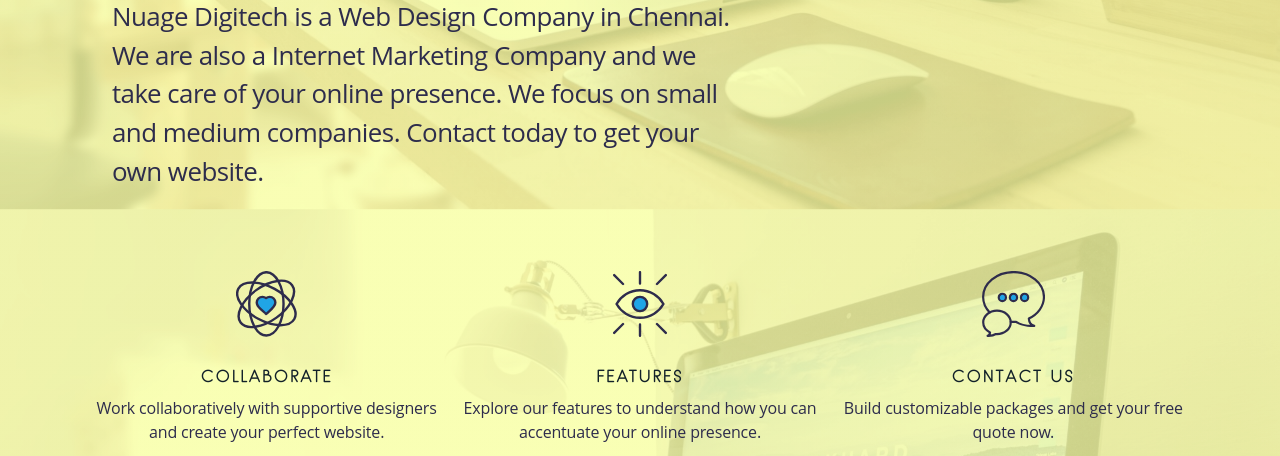
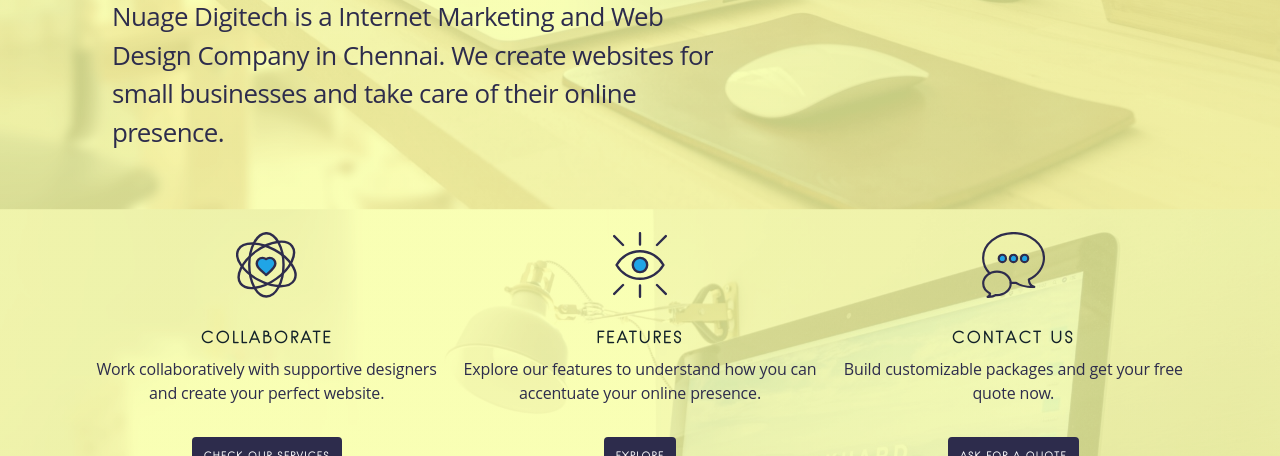
Before and after one commit to nuagedigitech/Nuage-PWA-Static, a plain HTML site: page index.html in a window 1280 px wide. Shown: the part 644-1100 px from the top of the page. Drawn offline with nearby package versions, Linux system fonts and the light colour scheme; a script that the page names is missing.

Commit message:
Commit (A3h) 17-06-2020

```diff
--- a/index.html
+++ b/index.html
@@ -14,9 +14,9 @@
     </script>
   <meta charset="utf-8">
   <title>Web design company in Chennai | NUAGE DIGITECH</title>
-  <meta content="Nuage Digitech is a Web Design and Internet Marketing Company from Chennai. We create websites for small businesses. Contact us and grow your business online." name="description">
+  <meta content="Nuage Digitech is a Internet Marketing and Web Design Company in Chennai. We create websites for small businesses. Contact us and grow your business online." name="description">
   <meta content="Web design company in Chennai | NUAGE DIGITECH" property="og:title">
-  <meta content="Nuage Digitech is a Web Design and Internet Marketing Company from Chennai. We create websites for small businesses. Contact us and grow your business online." property="og:description">
+  <meta content="Nuage Digitech is a Internet Marketing and Web Design Company in Chennai. We create websites for small businesses. Contact us and grow your business online." property="og:description">
   <meta content="https://nuagedigite.ch/images/rawpixel-750931-unsplash.jpeg" property="og:image">
   <meta content="summary" name="twitter:card">
   <meta content="width=device-width, initial-scale=1" name="viewport">
@@ -73,7 +73,7 @@
       <div class="column-2 w-col w-col-5"><img src="images/brilworxservices-icons-04.svg" width="440" alt="hero" class="img--hero"></div>
     </div>
     <div class="container">
-      <div class="subtitle subtitle--hero">Nuage Digitech is a Web Design Company in Chennai. We are also a Internet Marketing Company and we take care of your online presence. We focus on small and medium companies. Contact today to get your own website.</div>
+      <div class="subtitle subtitle--hero">Nuage Digitech is a Internet Marketing and Web Design Company in Chennai. We create websites for small businesses and take care of their online presence.</div>
     </div>
     <div class="container container--columns w-row">
       <div class="column-1 w-col w-col-4"><img src="images/brilworxweb-icons-06.svg" height="66" alt="heart" class="property--icon">
@@ -98,7 +98,7 @@
       <div class="column-2 w-col w-col-5"><img src="images/brilworxservices-icons-04.svg" width="440" alt="hero" class="img--hero"></div>
     </div>
     <div class="container">
-      <div class="subtitle subtitle--hero">Creative website design for start-ups, sole traders, small &amp; medium sized businesses.</div>
+      <div class="subtitle subtitle--hero">Nuage Digitech is a Internet Marketing and Web Design Company in Chennai. We create websites for small businesses and take care of their online presence.</div>
     </div>
     <div class="container container--columns w-row">
       <div class="column-1 w-col w-col-4"><img src="images/brilworxweb-icons-06.svg" height="66" alt="heart" class="property--icon">
```
